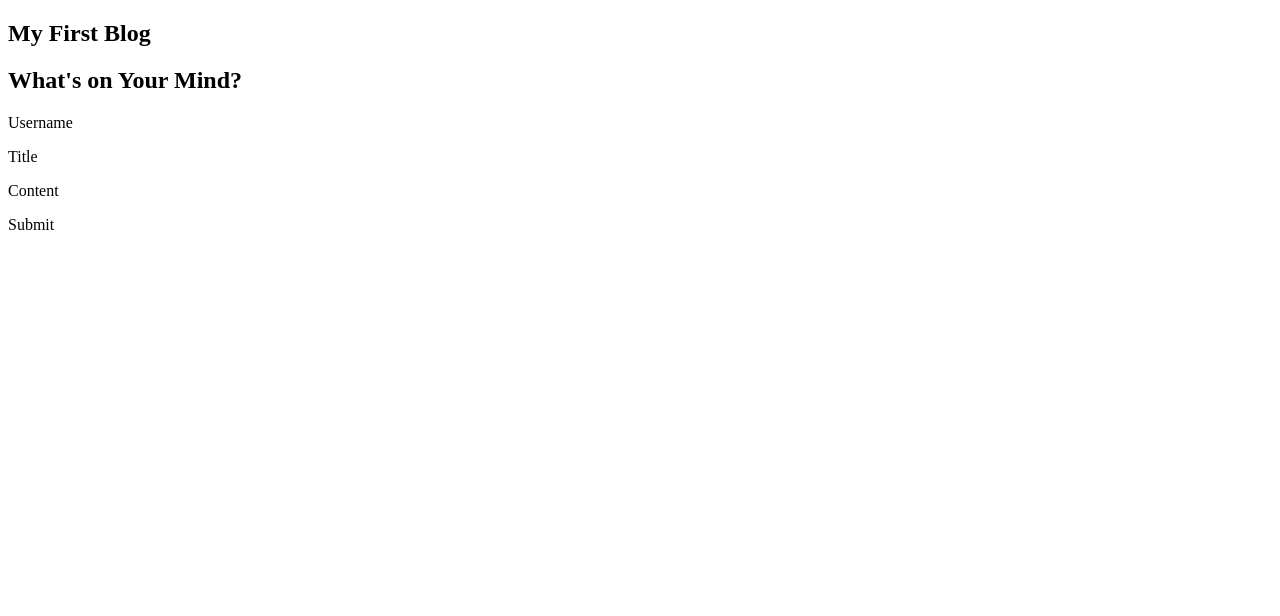
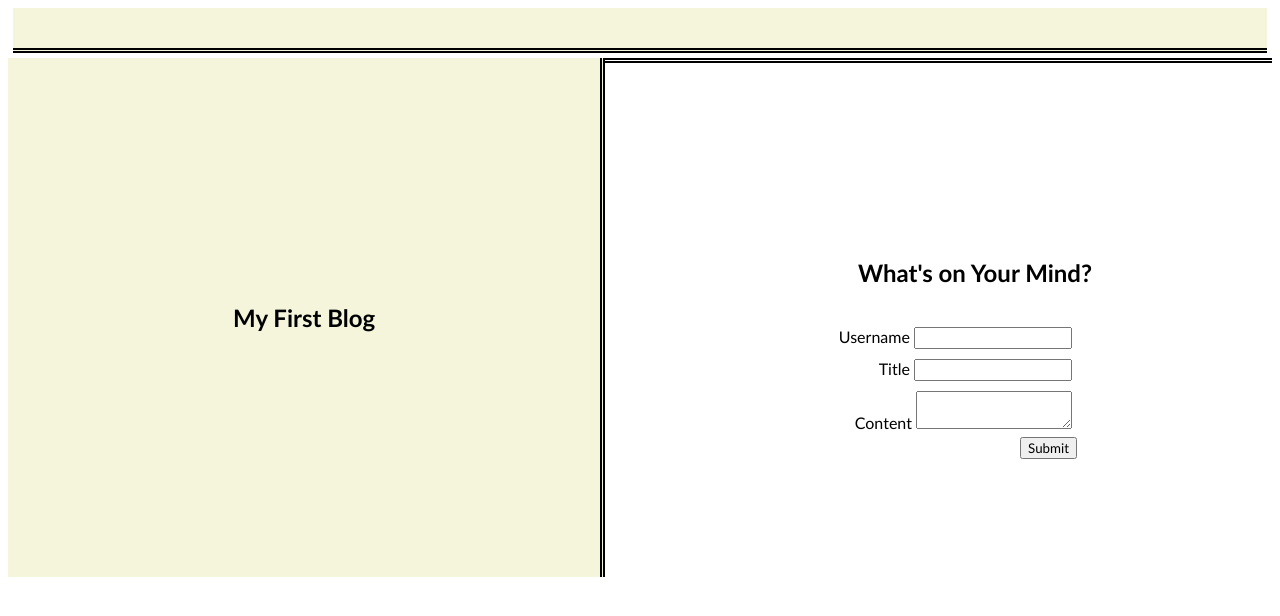
Before and after one commit to zachfrosty4986/My-Personal-Blog, a plain HTML site: page index.html in a window 1280 px wide. Drawn offline with Linux system fonts and the light colour scheme.

Commit message:
Added CSS content and some JavaScript elements, Added semantic HTML elements

```diff
--- a/assets/css/blog.css
+++ b/assets/css/blog.css
@@ -0,0 +1,75 @@
+* {
+}
+
+section {
+
+}
+
+body {
+    padding-bottom: 10px;
+}
+
+.blog-header {
+    border-bottom: thick double black;
+    padding: 15px;
+}
+
+.blog-header button {
+    float: right;
+    color: black;
+    padding: 12px;
+    margin-bottom: 100px;
+    width: 100px;
+}
+
+.blog-title {
+    border: solid black;
+    margin-top: 15px;
+    margin-bottom: 15px
+}
+
+.blog-title h2 {
+    border-bottom: solid black;
+    padding-bottom: 20px;
+}
+
+.blog-title-2 {
+    border: solid black;
+    margin-bottom: 15px
+}
+
+.blog-title-2 h3 {
+    border-bottom: solid black;
+    padding-bottom: 20px;
+}
+
+.blog-title-3 {
+    border: solid black;
+    margin-bottom: 15px
+
+}
+
+.blog-title-3 h4 {
+    border-bottom: solid black;
+    padding-bottom: 20px;
+}
+
+.blog-title-4 {
+    border: solid black;
+    margin-bottom: 15px
+}
+
+.blog-title-4 h5 {
+    border-bottom: solid black;
+    padding-bottom: 20px;
+}
+
+footer {
+
+}
+
+footer h6 {
+    text-align: center;
+    border-top: thick double black;
+    padding-top: 15px;
+}
--- a/assets/css/form.css
+++ b/assets/css/form.css
@@ -0,0 +1,50 @@
+.header {
+    border-bottom: thick double black;
+    padding: 20px;
+    margin: 5px;
+    background-color:beige;
+}
+
+.left-header {
+    border-right: thick double black;
+    text-align: left;
+    float: left;
+    padding: 225px;
+    background-color: beige;
+}
+
+.right-header {
+    text-align: right;
+    display: inline-block;
+    padding: 175px;
+    float: right;
+    margin: 5px;
+}
+
+#form-boxes {
+    text-align: top;
+    display: inline-block;
+    padding: 15px;
+}
+
+#form-boxes div {
+    padding: 5px;
+}
+
+#form-boxes label {
+    text-align:right;
+}
+
+#form-boxes textarea {
+    width: 150px;
+}
+
+#form-boxes input {
+    width: 150px;
+}
+
+footer {
+    padding: 10px;
+    margin: 0;
+    border-top: thick double black;
+}
--- a/assets/css/styles.css
+++ b/assets/css/styles.css
@@ -0,0 +1,3 @@
+* {
+    font-family: 'Gill Sans', 'Gill Sans MT', Calibri, 'Trebuchet MS', sans-serif;
+}
--- a/assets/js/form.js
+++ b/assets/js/form.js
@@ -1 +1,5 @@
 // ADD COMMENTS
+const username = document.getElementById("username");
+const title = document.getElementById("title");
+const context = document.getElementById("content");
+const submit = document.getElementById("submit");
--- a/index.html
+++ b/index.html
@@ -3,13 +3,13 @@
 <head>
     <meta charset="UTF-8">
     <meta name="viewport" content="width=device-width, initial-scale=1.0">
-    <link rel="stylesheet" type="form/css" href="assets/css/form.css">
-    <link rel="stylesheet" type="styles/css" href="assets/css/styles.css">
+    <link rel="stylesheet" href="./assets/css/form.css">
+    <link rel="stylesheet" href="./assets/css/styles.css">
     <title>Your Personal Blog!</title>
 
 </head>
 <main>
-    <header class="Header">
+    <header class="header">
 
     </header>
 <body>
@@ -20,15 +20,27 @@
     </section>
     <section class="right-header">
         <h2>What's on Your Mind?</h2>
-         <div id="form-boxes">
-            <p>Username</p>
-            <p>Title</p>
-            <p>Content</p>
-            <p>Submit</p>
-        </div>
+         <form id="form-boxes">
+            <div>
+                <label for="username">Username</label>
+                <input id="username" type="text">
+            </div>
+            <div>
+                <label for="title">Title</label>
+                <input id="title" type="text">
+            </div>
+            <div>
+                <label for="content">Content</label>
+                <textarea id="content"></textarea>
+            </div>
+            <button id="submit" type="submit">Submit</button>
+         </form>
     </section>
-    <script type="form/javascript" src="assets/js/form.js"></script>
-    <script type="logic/javascript" src="assets/js/logic.js"></script>
+    <script src="./assets/js/form.js"></script>
+    <script src="./assets/js/logic.js"></script>
 </body>
 </main>
+<footer>
+
+</footer>
 </html>
```
Also changed, not shown: blog.html (+8 -8 lines).
